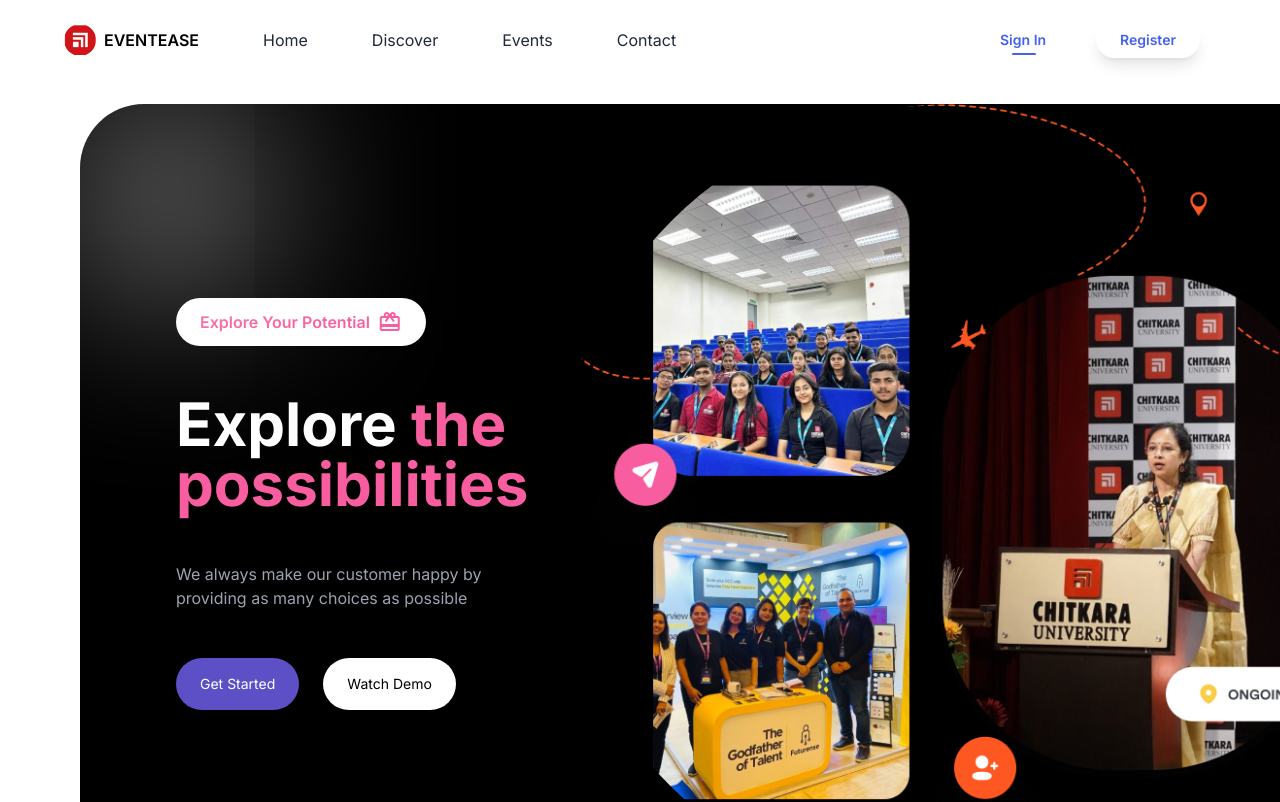
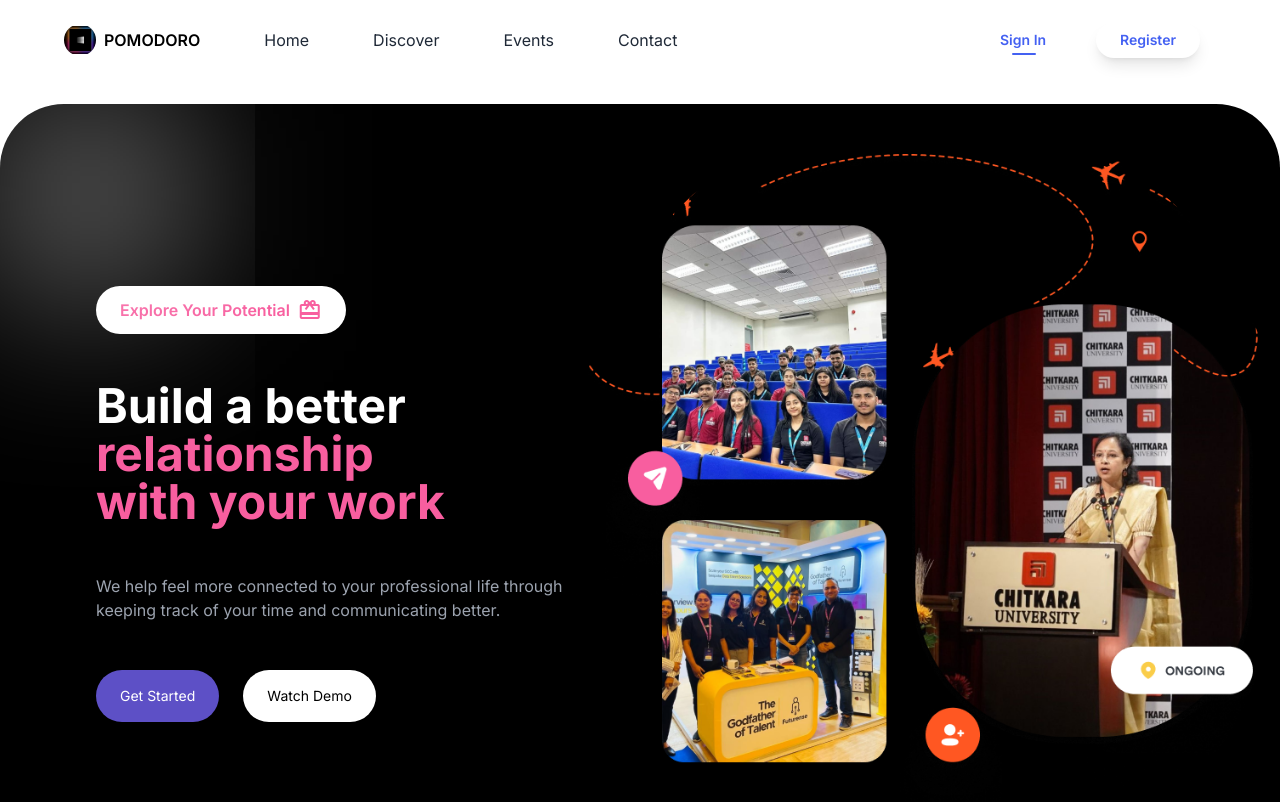
Before and after one commit to Sa2003hil/LevelHeaded-burnout-relief-webapp, a Next.js app: page / in a window 1280 px wide. Shown: the top 802 px of the page. Built offline with nearby package versions, Linux system fonts and the light colour scheme.

Commit message:
Fix: Navbar+header section Bug fixed

```diff
--- a/components/Navbar.js
+++ b/components/Navbar.js
@@ -1,7 +1,7 @@
 "use client"
 import Link from "next/link";
 import { useState, useEffect } from "react";
-import chitkaraLogo from "../assets/chitlogo.png";
+import Logo from "../assets/Logo.jpg";
 import avatar from "../assets/avatar.svg";
 import Image from "next/image";
 import toast, { Toaster } from 'react-hot-toast';
@@ -58,13 +58,13 @@
             <div className="w-full flex">
                 <div className="flex items-center justify-center">
                     <Image
-                        src={chitkaraLogo}
+                        src={Logo}
                         alt="Evetease"
                         height={1000}
                         width={1000}
                         className="w-8 h-8 rounded-full object-contain mr-2"
                     />
-                    <p className="font-semibold">EVENTEASE</p>
+                    <p className="font-semibold">POMODORO</p>
                 </div>
                 <ul className="flex items-center justify-start gap-16 w-full font-normal text-gray-800 ml-20">
                     <li>
--- a/components/Section1.js
+++ b/components/Section1.js
@@ -6,7 +6,7 @@
 export default function Section1() {
     return (
         <div className="h-screen w-screen overflow-hidden mt-6 relative">
-            <div className="absolute h-full w-full left-20 top-0">
+            <div className="absolute h-full w-full  top-0">
                 <div className="">
                     <Image
                         src={backgroundImage}
@@ -22,14 +22,14 @@
                             Explore Your Potential
                             <span className="material-symbols-outlined">redeem</span>
                         </div>
-                        <div className="text-6xl text-[#F85E9F] font-bold">
-                            <span className="text-white">Explore</span> <span>the</span>{" "}
-                            <div>possibilities</div>
+                        <div className="text-5xl text-[#F85E9F] font-bold">
+                            <span className="text-white">Build a better</span> <span>relationship</span>{" "}
+                            <div>with your work</div>
                         </div>
                         <div>
-                            <p className="text-gray-400">
-                                We always make our customer happy by providing as many choices
-                                as possible{" "}
+                            <p className="text-gray-400 ">
+                                We help feel more connected to your professional life through
+                                keeping track of your time and communicating better.{" "}
                             </p>
                         </div>
                         <div className="flex items-center justify-center gap-6 text-sm">
@@ -45,8 +45,8 @@
                         <Image
                             src={HeaderImg}
                             alt="card-image"
-                            width={1000}
-                            height={1000}
+                            width={900}
+                            height={900}
                             className="h-full w-full object-contain rounded-full"
                         />
                     </div>
```
Also changed, not shown: assets/Group 1000004154.png (added), assets/Logo.jpg (added).
